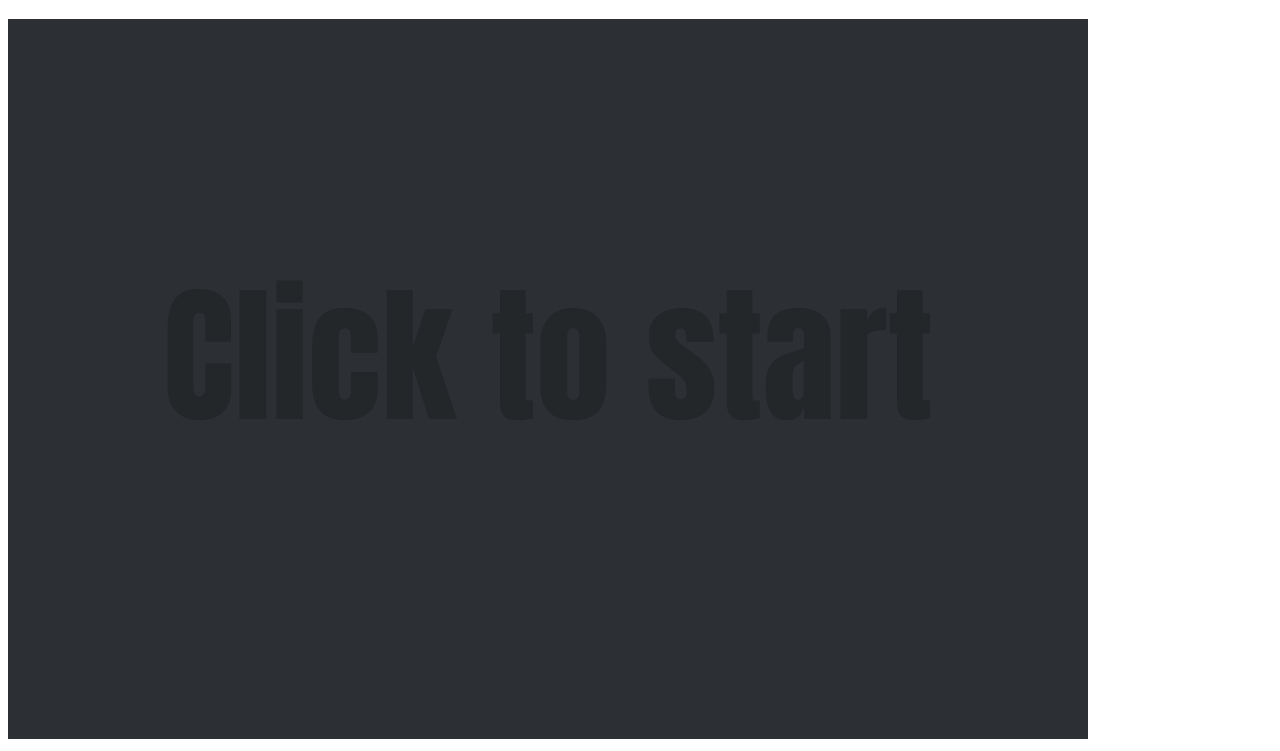
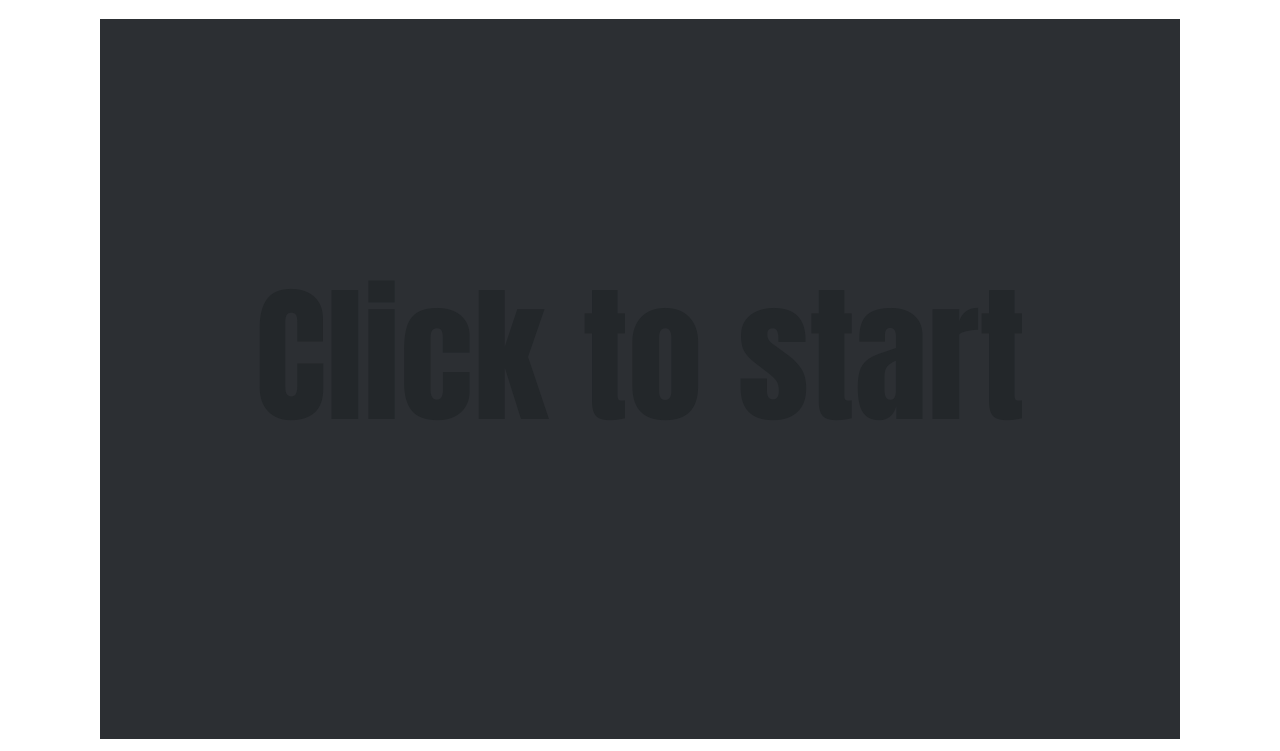
Before and after one commit to SirHorseIV/Click-Speed-Test, a plain HTML site: page index.html in a window 1280 px wide. Shown: the part 62-813 px from the top of the page. Drawn offline with Linux system fonts and the light colour scheme.

Commit message:
Centred canvas, added X mouse event alignment

```diff
--- a/index.html
+++ b/index.html
@@ -7,6 +7,14 @@
       body {
         font-family:verdana;
       }
+      canvas {
+        padding-left: 0;
+        padding-right: 0;
+        margin-left: auto;
+        margin-right: auto;
+        display: block;
+        width: 1080px;
+      }
     </style>
   </head>
   <body>
--- a/js/index.js
+++ b/js/index.js
@@ -20,9 +20,9 @@ class InputHandler {
   constructor() {
     document.addEventListener("mousedown", (event) => {
       let insideCanvas = canvas.contains(event.target);
-      if(insideCanvas) {
+      if(true) {
         if(game) {
-          if (((event.pageX - (button.pos.x + button.radius/2)) ** 2 +
+          if (((event.pageX - canvas.getBoundingClientRect().left + button.radius/2 -(button.pos.x + button.radius/2)) ** 2 +
               ((event.pageY - canvas.getBoundingClientRect().top - window.scrollY + button.radius/2) - (button.pos.y + button.radius/2)) ** 2)
                ** 0.5 < button.radius) {
             button.pos = {
@@ -78,6 +78,7 @@ let button = new Button(GAME_WIDTH, GAME_HEIGHT);
 new InputHandler(button, GAME_WIDTH, GAME_HEIGHT);
 
 function gameLoop(timestamp) {
+  console.log(canvas.getBoundingClientRect().left);
 
   ctx.clearRect(0, 0, GAME_WIDTH, GAME_HEIGHT);
   if (refreshTimer >= 20) {ctx.fillStyle = "#2c2f33"}
```
